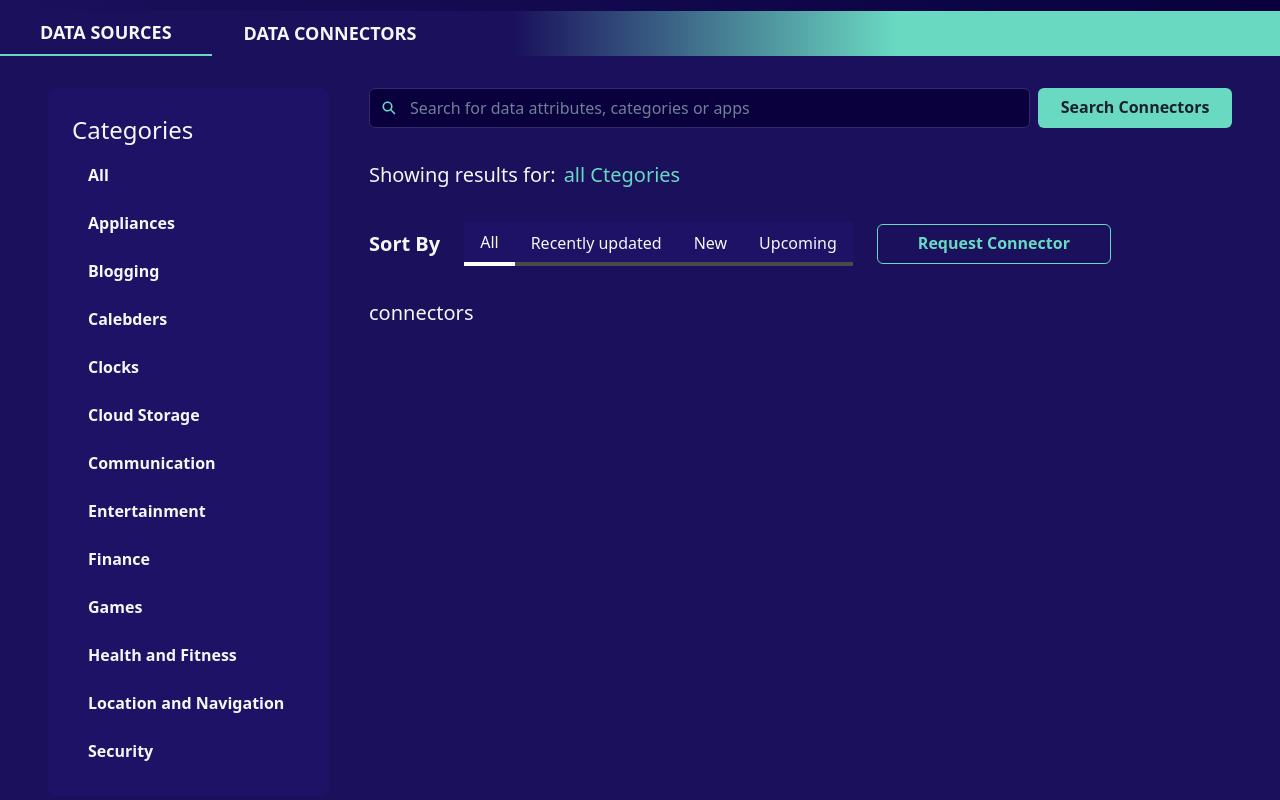
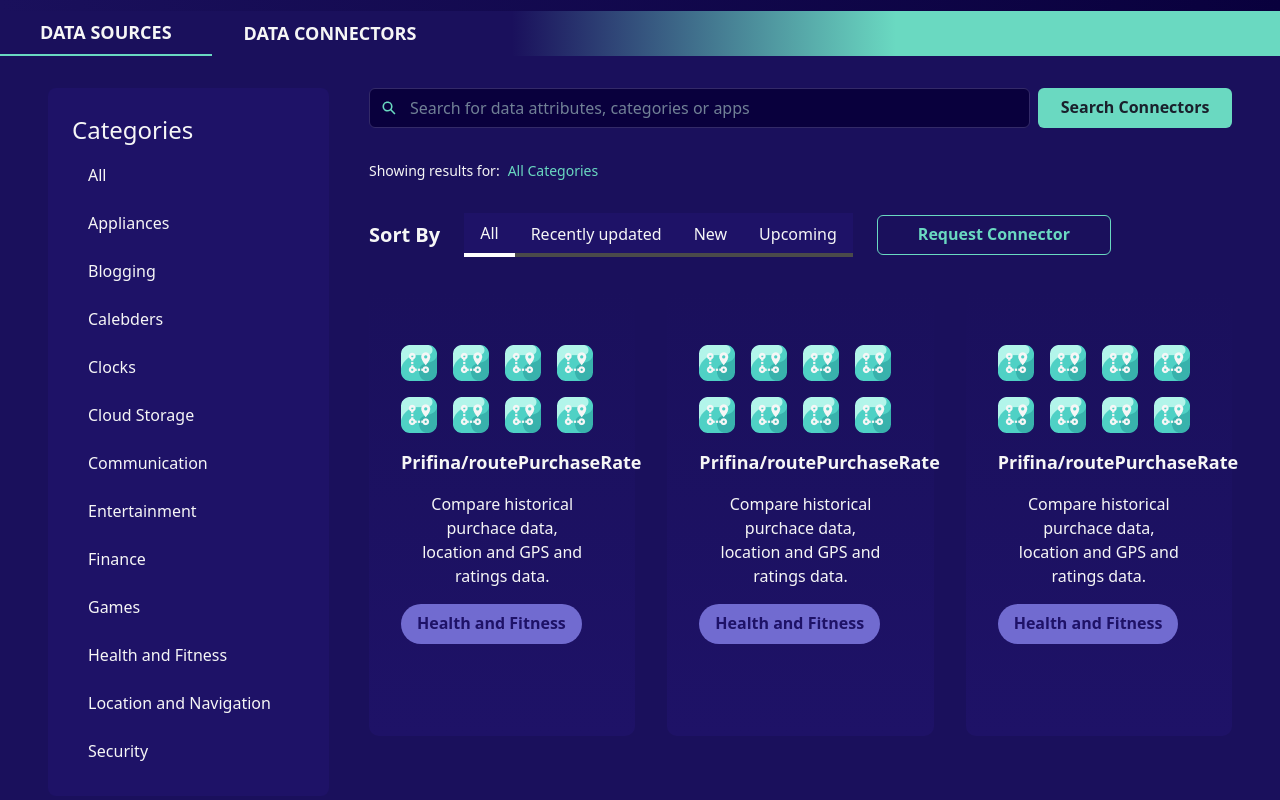
Before and after one commit to polymahh/data-mine, a React (Create React App) app: page /data-connectors in a window 1280 px wide. Shown: the part 708-1508 px from the top of the page. Built offline with nearby package versions, Linux system fonts and the light colour scheme.

Commit message:
added cards for defirent types of data

```diff
--- a/src/component/DataToggle.tsx
+++ b/src/component/DataToggle.tsx
@@ -1,5 +1,5 @@
 import { Box, Tab, TabList, Tabs } from "@chakra-ui/react";
-import { Link, useNavigate } from "react-router-dom";
+import { useNavigate } from "react-router-dom";
 import DataContext from "../contexts/DataContext";
 import { useContext } from "react";
 
@@ -7,9 +7,6 @@ const DataToggle = () => {
   const { tabIndex, setTabIndex } = useContext(DataContext);
 
   let navigate = useNavigate();
-  const routeChange = (newPath: string) => {
-    navigate(newPath);
-  };
 
   return (
     <Box width={"full"}>
--- a/src/component/ShowingCategories.tsx
+++ b/src/component/ShowingCategories.tsx
@@ -2,9 +2,9 @@ import { HStack, Text } from "@chakra-ui/react";
 
 const ShowingCategories = () => {
   return (
-    <HStack color={"whiteText"}>
+    <HStack color={"whiteText"} fontSize={"sm"}>
       <Text>Showing results for:</Text>
-      <Text color={"primary"}>all Ctegories</Text>
+      <Text color={"primary"}>All Categories</Text>
     </HStack>
   );
 };
--- a/src/component/Sidebar.tsx
+++ b/src/component/Sidebar.tsx
@@ -6,19 +6,45 @@ const Sidebar = () => {
       <Text color={"whiteText"} fontSize="24px" textAlign={"left"}>
         Categories
       </Text>
-      <Button variant={"select"}>All</Button>
-      <Button variant={"select"}>Appliances</Button>
-      <Button variant={"select"}>Blogging</Button>
-      <Button variant={"select"}>Calebders</Button>
-      <Button variant={"select"}>Clocks</Button>
-      <Button variant={"select"}>Cloud Storage</Button>
-      <Button variant={"select"}>Communication</Button>
-      <Button variant={"select"}>Entertainment</Button>
-      <Button variant={"select"}>Finance</Button>
-      <Button variant={"select"}>Games</Button>
-      <Button variant={"select"}>Health and Fitness</Button>
-      <Button variant={"select"}>Location and Navigation</Button>
-      <Button variant={"select"}>Security</Button>
+      <Button variant={"select"} fontWeight={"400"}>
+        All
+      </Button>
+      <Button variant={"select"} fontWeight={"400"}>
+        Appliances
+      </Button>
+      <Button variant={"select"} fontWeight={"400"}>
+        Blogging
+      </Button>
+      <Button variant={"select"} fontWeight={"400"}>
+        Calebders
+      </Button>
+      <Button variant={"select"} fontWeight={"400"}>
+        Clocks
+      </Button>
+      <Button variant={"select"} fontWeight={"400"}>
+        Cloud Storage
+      </Button>
+      <Button variant={"select"} fontWeight={"400"}>
+        Communication
+      </Button>
+      <Button variant={"select"} fontWeight={"400"}>
+        Entertainment
+      </Button>
+      <Button variant={"select"} fontWeight={"400"}>
+        Finance
+      </Button>
+      <Button variant={"select"} fontWeight={"400"}>
+        Games
+      </Button>
+      <Button variant={"select"} fontWeight={"400"}>
+        Health and Fitness
+      </Button>
+      <Button variant={"select"} fontWeight={"400"}>
+        Location and Navigation
+      </Button>
+      <Button variant={"select"} fontWeight={"400"}>
+        Security
+      </Button>
     </VStack>
   );
 };
--- /dev/null
+++ b/src/pages/data-connectors/component/ConnectorCard.tsx
@@ -0,0 +1,38 @@
+import { Flex, Image, SimpleGrid, Text, VStack, Wrap } from "@chakra-ui/react";
+import ConnectorTag from "./ConnectorTag";
+
+const DataCard = () => {
+  return (
+    <VStack
+      spacing={4}
+      p={8}
+      pt={14}
+      bgGradient="linear(to-t, bgItem, bgLight)"
+      borderRadius={"10px"}
+      alignItems={"start"}
+    >
+      <Wrap spacing={4}>
+        <Image src={"./connector-icon.png"} />
+        <Image src={"./connector-icon.png"} />
+        <Image src={"./connector-icon.png"} />
+        <Image src={"./connector-icon.png"} />
+        <Image src={"./connector-icon.png"} />
+        <Image src={"./connector-icon.png"} />
+        <Image src={"./connector-icon.png"} />
+        <Image src={"./connector-icon.png"} />
+      </Wrap>
+      <Text color={"whiteText"} fontSize={"lg"} fontWeight={600}>
+        Prifina/routePurchaseRate
+      </Text>
+      <Text color={"whiteText"} fontSize={"md"}>
+        Compare historical purchace data,
+        <br />
+        location and GPS and ratings data.
+      </Text>
+      <Wrap spacing={2} minH={"100px"} justifyContent={"end"}>
+        <ConnectorTag text={"Health and Fitness"} />
+      </Wrap>
+    </VStack>
+  );
+};
+export default DataCard;
--- /dev/null
+++ b/src/pages/data-connectors/component/ConnectorCardList.tsx
@@ -0,0 +1,18 @@
+import { SimpleGrid, Text } from "@chakra-ui/react";
+import { ReactNode } from "react";
+
+interface Props {
+  children?: ReactNode;
+  // any props that come into the component
+}
+
+const ConnectorCardList = ({ children }: Props) => {
+  return (
+    <>
+      <SimpleGrid minChildWidth="205px" spacing={8} width={"full"}>
+        {children}
+      </SimpleGrid>
+    </>
+  );
+};
+export default ConnectorCardList;
--- /dev/null
+++ b/src/pages/data-connectors/component/ConnectorTag.tsx
@@ -0,0 +1,19 @@
+import { Button } from "@chakra-ui/react";
+interface props {
+  text: string;
+}
+
+const ConnectorTag = ({ text }: props) => {
+  return (
+    <Button
+      bg={"subTag"}
+      px={"4"}
+      borderRadius={"full"}
+      fontWeight={700}
+      color={"bgItem"}
+    >
+      {text}
+    </Button>
+  );
+};
+export default ConnectorTag;
--- a/src/pages/data-connectors/data-connectors.tsx
+++ b/src/pages/data-connectors/data-connectors.tsx
@@ -4,6 +4,8 @@ import Header from "../../component/Header";
 import Hero from "./component/Hero";
 import { useEffect, useContext } from "react";
 import DataContext from "../../contexts/DataContext";
+import ConnectorCard from "./component/ConnectorCard";
+import ConnectorCardList from "./component/ConnectorCardList";
 
 const DataConnectors = () => {
   const { setTabIndex } = useContext(DataContext);
@@ -17,7 +19,11 @@ const DataConnectors = () => {
         <Header />
         <Hero />
         <DataWrapper>
-          <Text color={"whiteText"}>connectors</Text>
+          <ConnectorCardList>
+            <ConnectorCard />
+            <ConnectorCard />
+            <ConnectorCard />
+          </ConnectorCardList>
         </DataWrapper>
       </VStack>
     </Box>
--- /dev/null
+++ b/src/pages/data-sources/component/CateoryCardList.tsx
@@ -0,0 +1,21 @@
+import { SimpleGrid, Text } from "@chakra-ui/react";
+import { ReactNode } from "react";
+
+interface Props {
+  children?: ReactNode;
+  // any props that come into the component
+}
+
+const CateoryCardList = ({ children }: Props) => {
+  return (
+    <>
+      <Text color={"whiteText"} textAlign={"center"} width={"full"}>
+        Category name
+      </Text>
+      <SimpleGrid minChildWidth="205px" spacing={8} width={"full"}>
+        {children}
+      </SimpleGrid>
+    </>
+  );
+};
+export default CateoryCardList;
--- /dev/null
+++ b/src/pages/data-sources/component/DataCard.tsx
@@ -0,0 +1,18 @@
+import { Image, Text, VStack } from "@chakra-ui/react";
+
+const DataCard = () => {
+  return (
+    <VStack
+      spacing={8}
+      py={10}
+      bgGradient="linear(to-t, bgItem, bgLight)"
+      borderRadius={"10px"}
+    >
+      <Image src={"./gmail-icon.png"} mx={16} />
+      <Text color={"whiteText"} fontSize={"lg"} fontWeight={600}>
+        Gmail
+      </Text>
+    </VStack>
+  );
+};
+export default DataCard;
--- a/src/pages/data-sources/data-sources.tsx
+++ b/src/pages/data-sources/data-sources.tsx
@@ -4,6 +4,8 @@ import Header from "../../component/Header";
 import Hero from "./component/Hero";
 import { useEffect, useContext } from "react";
 import DataContext from "../../contexts/DataContext";
+import CateoryCardList from "./component/CateoryCardList";
+import DataCard from "./component/DataCard";
 
 const DataSources = () => {
   const { setTabIndex } = useContext(DataContext);
@@ -17,7 +19,14 @@ const DataSources = () => {
         <Header />
         <Hero />
         <DataWrapper>
-          <Text color={"whiteText"}>data</Text>
+          <CateoryCardList>
+            <DataCard />
+            <DataCard />
+            <DataCard />
+            <DataCard />
+            <DataCard />
+            <DataCard />
+          </CateoryCardList>
         </DataWrapper>
       </VStack>
     </Box>
```
Also changed, not shown: src/component/DataContent.tsx (deleted, +0 -14 lines), public/connector-icon.png (added), public/gmail-icon.png (added).
